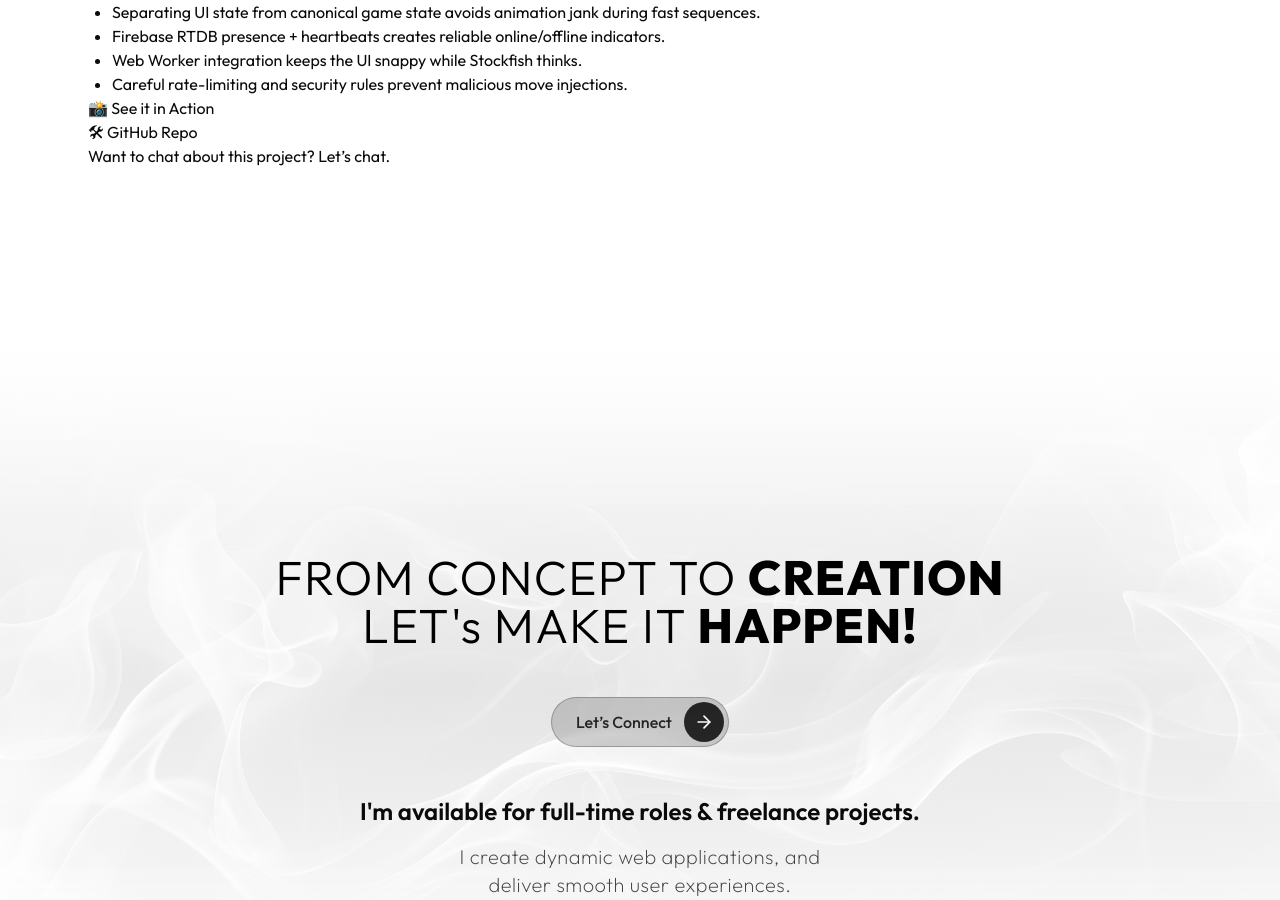
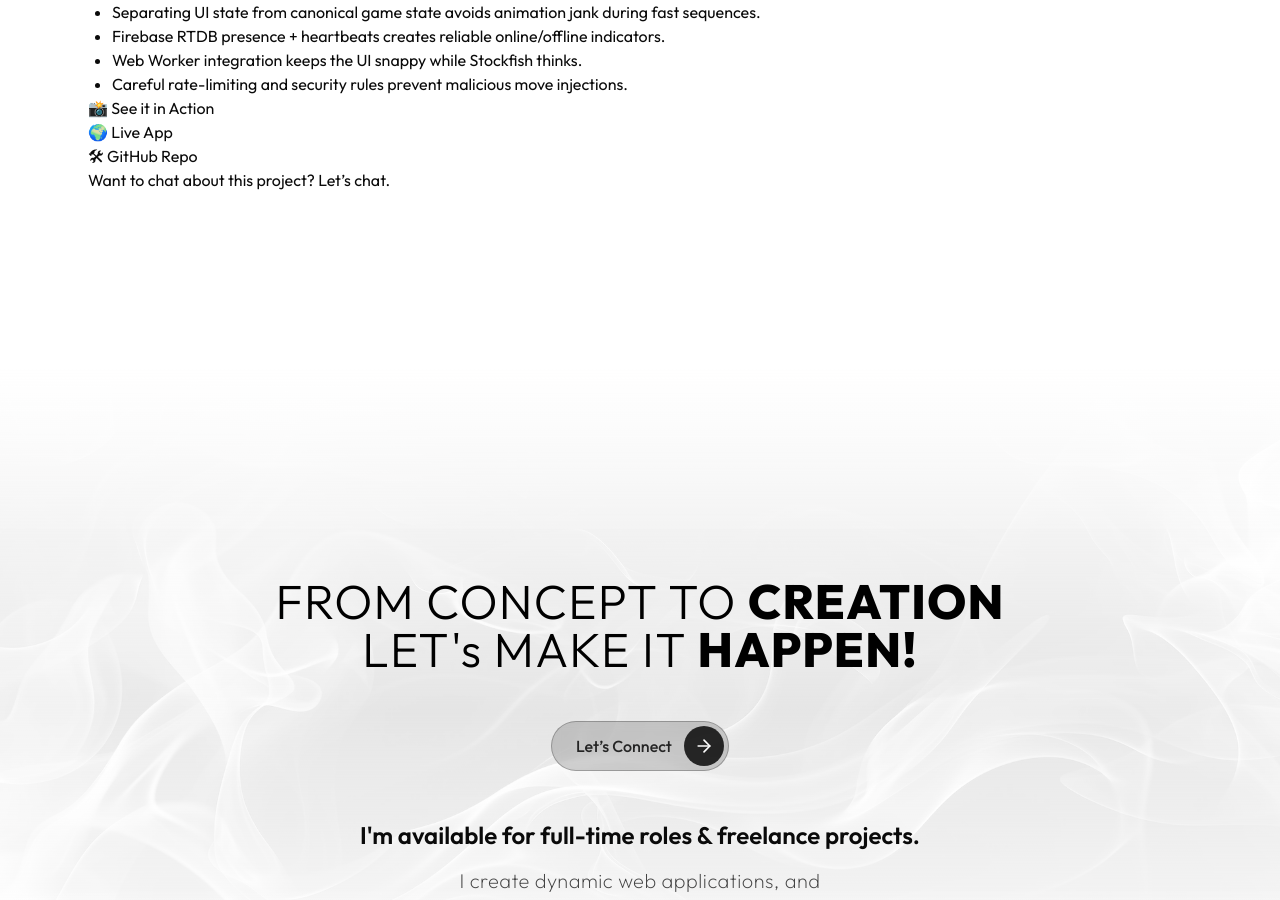
Before and after one commit to alessandro-arg/portfolio-2.0, a Next.js app: page /projects/chess in a window 1280 px wide. Shown: the part 2321-3221 px from the top of the page. Built offline with nearby package versions, Linux system fonts and the light colour scheme.

Commit message:
fix: fixed a small bug with the slug page.tsx. a liveLink const was overwriting the href, now we deleted the const and are working directly with project.liveLink

```diff
--- a/app/projects/[slug]/page.tsx
+++ b/app/projects/[slug]/page.tsx
@@ -114,13 +114,7 @@ export default async function ProjectPage({ params }: PageProps) {
     });
   }
 
-  // See it in Action (only if there is at least one link)
-  const liveLink =
-    project.href && !project.href.startsWith("/projects")
-      ? project.href
-      : undefined;
-
-  if (liveLink || project.github) {
+  if (project.liveLink || project.github) {
     sections.push({
       id: "see-it-in-action",
       title: "📸 See it in Action",
@@ -207,7 +201,7 @@ export default async function ProjectPage({ params }: PageProps) {
                   {/* “Check it out” button if liveLink exists */}
                   {project.liveLink ? ( // kept as-is per your code; you can switch to (liveLink) if you prefer
                     <a
-                      href={liveLink}
+                      href={project.liveLink}
                       referrerPolicy="no-referrer"
                       target="_blank"
                       className="group relative flex w-fit items-center justify-between h-9 rounded-full bg-neutral-900 text-white opacity-90 dark:bg-white dark:text-black cursor-pointer"
@@ -523,7 +517,7 @@ export default async function ProjectPage({ params }: PageProps) {
               ) : null}
 
               {/* See it in Action (only when any link exists) */}
-              {liveLink || project.github ? (
+              {project.liveLink || project.github ? (
                 <>
                   <h2
                     id="see-it-in-action"
@@ -534,11 +528,11 @@ export default async function ProjectPage({ params }: PageProps) {
                     </a>
                   </h2>
                   <ul>
-                    {liveLink ? (
+                    {project.liveLink ? (
                       <li>
                         🌍{" "}
                         <a
-                          href={liveLink}
+                          href={project.liveLink}
                           target="_blank"
                           rel="noreferrer noopener"
                         >
```
